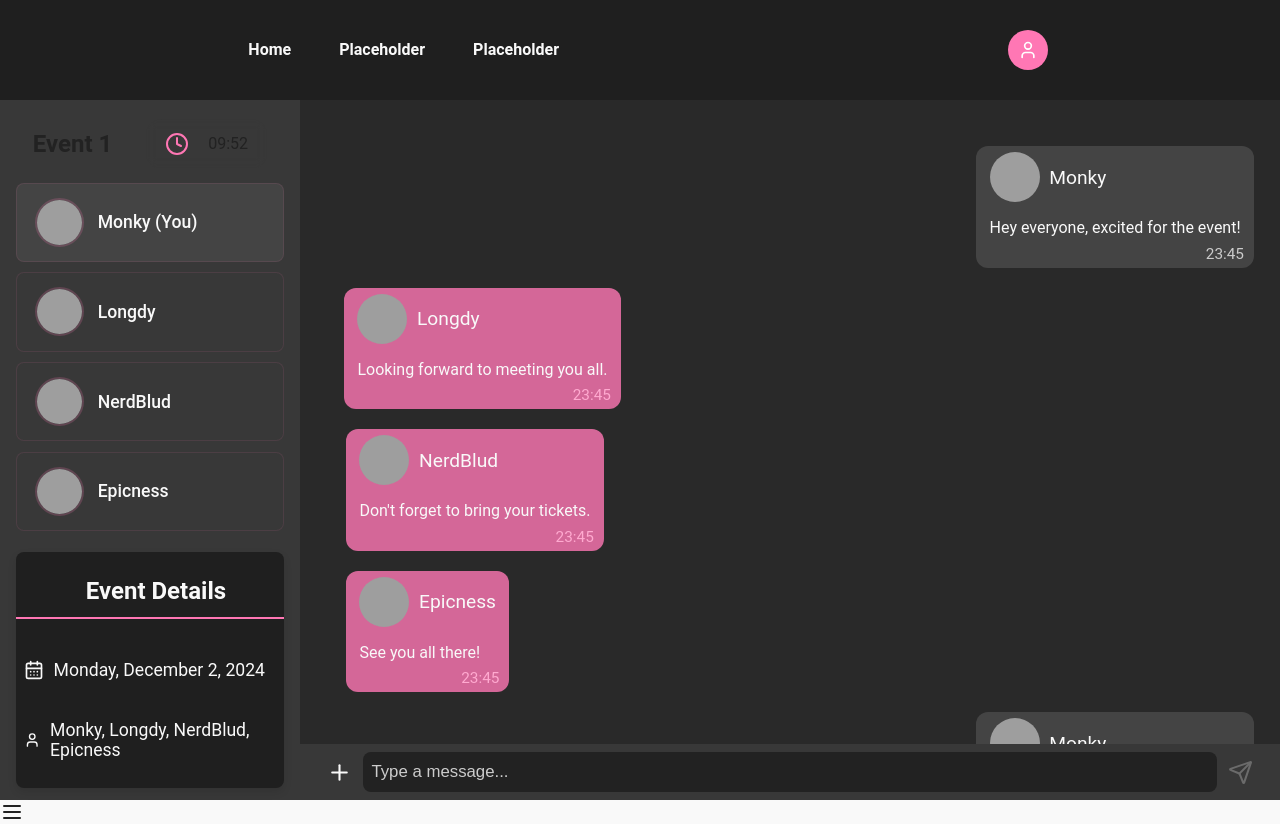
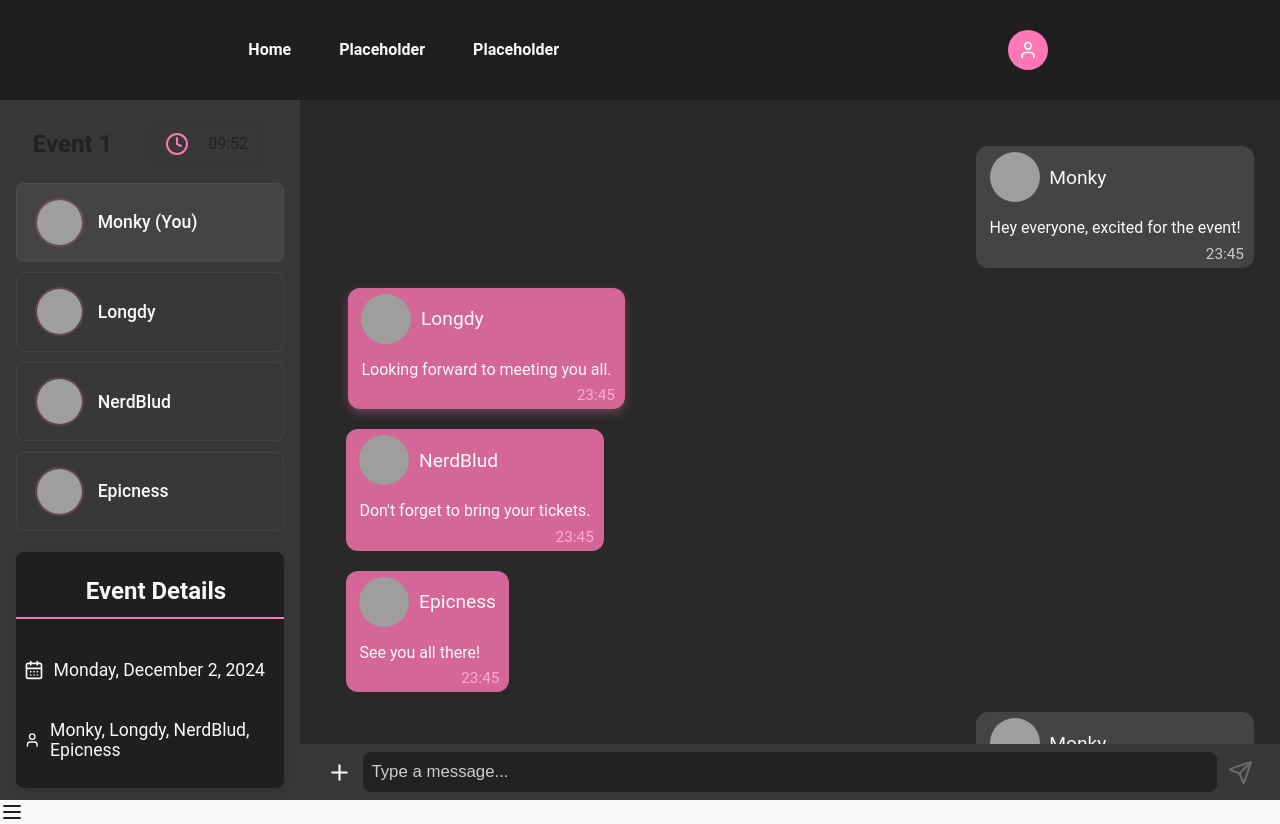
Before and after one commit to MonkyMars/PopQuick, a Next.js app in the folder apps/web/: page /event/1 in a window 1280 px wide. In both pictures the pointer is over the element 484 px from the left and 348 px from the top of the page. Built offline with nearby package versions, Linux system fonts and the light colour scheme; no server answers; grey boxes are pictures that could not be loaded.

Commit message:
style: update hover effects and add box shadows for improved UI feedback

```diff
--- a/apps/web/src/app/event/event.scss
+++ b/apps/web/src/app/event/event.scss
@@ -399,9 +399,6 @@ body {
           width: 100%;
           margin-bottom: 25px;
         }
-        &:hover{
-          transform: translateX(-2px);
-        }
       }
     }
 
@@ -497,12 +494,20 @@ body {
   & footer {
     color: lighten($pink, 10%) !important;
   }
+  &:hover{
+    transform: translateX(2px);
+    box-shadow: 0 4px 10px rgba($pink, 0.3);
+  }
 }
 
 .sent {
   background-color: #444 !important;
   margin-left: auto !important;
   margin-right: 10px !important;
+  &:hover{
+    transform: translateX(-2px);
+    box-shadow: 0 4px 10px rgba(#444, 0.3);
+  }
 }
 
 .you {
```
